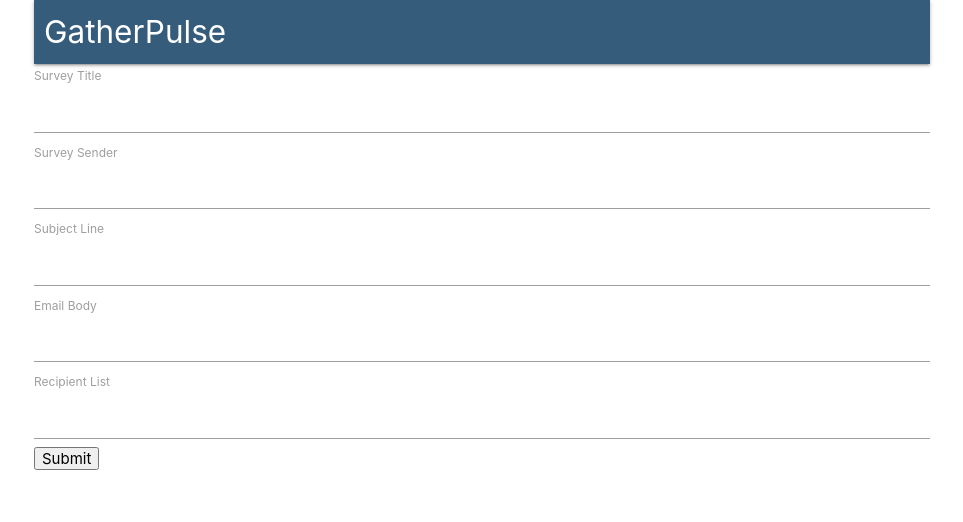
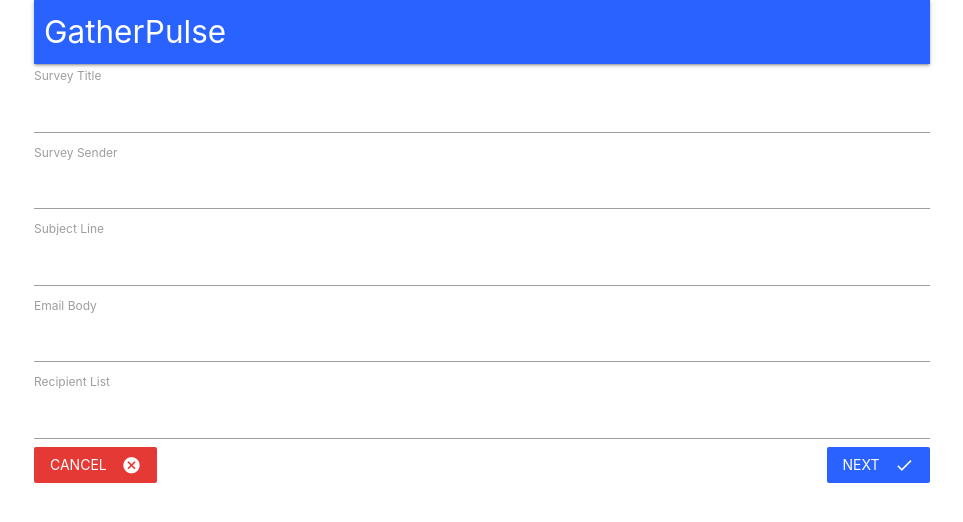
Before and after one commit to BryantVaughn/gather-pulse, a React (Create React App) app in the folder client/: page /surveys/new in a window 1280 px wide. Shown: the top 522 px of the page, without its empty margins (158-1121 px from the left). Built offline with nearby package versions, Linux system fonts and the light colour scheme; no server answers.

Commit message:
styles for frontend survey components

```diff
--- a/client/src/components/Dashboard.js
+++ b/client/src/components/Dashboard.js
@@ -6,7 +6,10 @@
 		<div>
 			Dashboard
 			<div className="fixed-action-btn">
-				<Link to="/surveys/new" className="btn-floating btn-large grey">
+				<Link
+					to="/surveys/new"
+					className="btn-floating btn-large blue accent-4"
+				>
 					<i className="material-icons">add</i>
 				</Link>
 			</div>
--- a/client/src/components/Header.js
+++ b/client/src/components/Header.js
@@ -33,7 +33,7 @@
 
 	render() {
 		return (
-			<nav style={{ paddingLeft: '10px', backgroundColor: '#365c7b' }}>
+			<nav className="blue accent-4" style={{ paddingLeft: '10px' }}>
 				<div className="nav-wrapper">
 					<Link
 						to={this.props.auth ? '/surveys' : '/'}
--- a/client/src/components/Payments.js
+++ b/client/src/components/Payments.js
@@ -14,10 +14,8 @@
 				stripeKey={process.env.REACT_APP_STRIPE_KEY}
 			>
 				<button
-					className="btn"
+					className="btn grey lighten-4 blue-text text-accent-2"
 					style={{
-						backgroundColor: 'rgba(255,255,255,0.8)',
-						color: '#365c7b',
 						fontWeight: 'bold'
 					}}
 				>
--- a/client/src/components/surveys/SurveyForm.js
+++ b/client/src/components/surveys/SurveyForm.js
@@ -1,5 +1,6 @@
 import React, { Component } from 'react';
 import { reduxForm, Field } from 'redux-form';
+import { Link } from 'react-router-dom';
 import SurveyField from './SurveyField';
 
 const FIELDS = [
@@ -32,7 +33,17 @@
 					onSubmit={this.props.handleSubmit((values) => console.log(values))}
 				>
 					{this.renderFields()}
-					<button type="submit">Submit</button>
+					<Link to="/surveys" className="red darken-1 btn-flat white-text">
+						Cancel
+						<i className="material-icons right">cancel</i>
+					</Link>
+					<button
+						className="blue accent-4 btn-flat right white-text"
+						type="submit"
+					>
+						Next
+						<i className="material-icons right">done</i>
+					</button>
 				</form>
 			</div>
 		);
```
